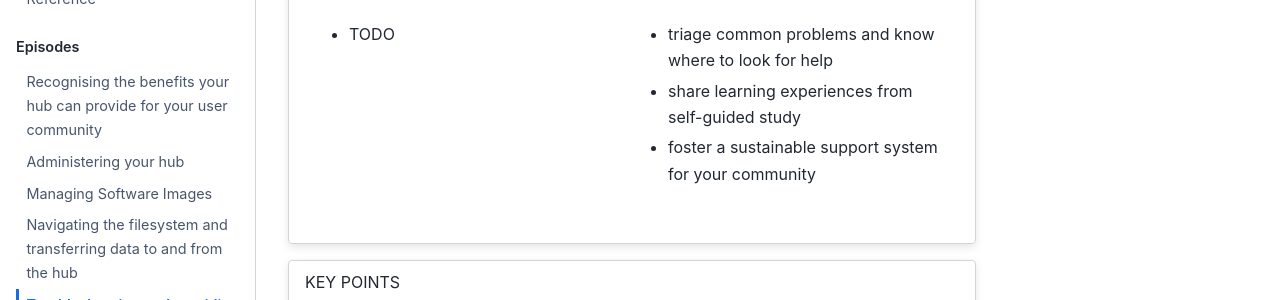
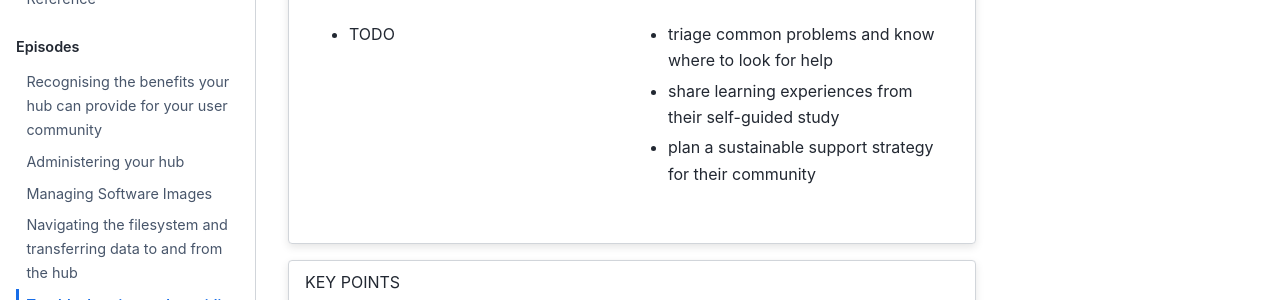
Before and after one commit to czi-catalystproject/hub-champion-training, a Jupyter Book: the page built from episodes/troubleshooting.md, in a window 1280 px wide and 1022 px high. Shown: the part 310-610 px from the top of the window. Built offline with Jupyter Book 1.0.4 settings and Sphinx 7.4.7 and the Sphinx Book theme 1.1.4, drawn with Linux system fonts in a browser that asks for light colours; nearby versions of some CDN libraries.

Commit message:
Update episode 5 objectives

```diff
--- a/episodes/troubleshooting.md
+++ b/episodes/troubleshooting.md
@@ -23,8 +23,8 @@ Questions
 Objectives
 
 - triage common problems and know where to look for help
-- share learning experiences from self-guided study
-- foster a sustainable support system for your community
+- share learning experiences from their self-guided study
+- plan a sustainable support strategy for their community
 
 :::
 
```
